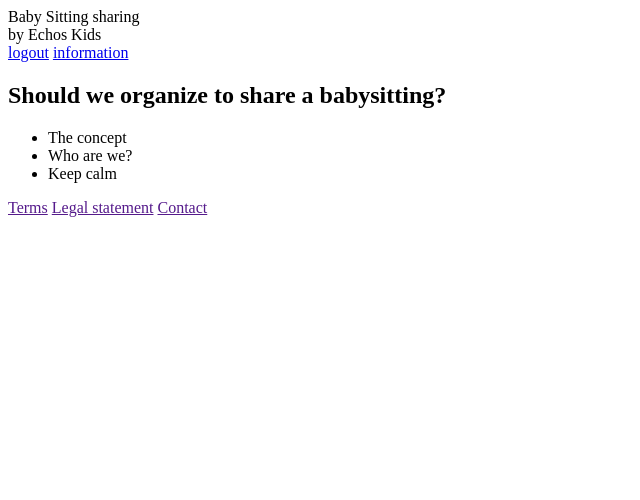
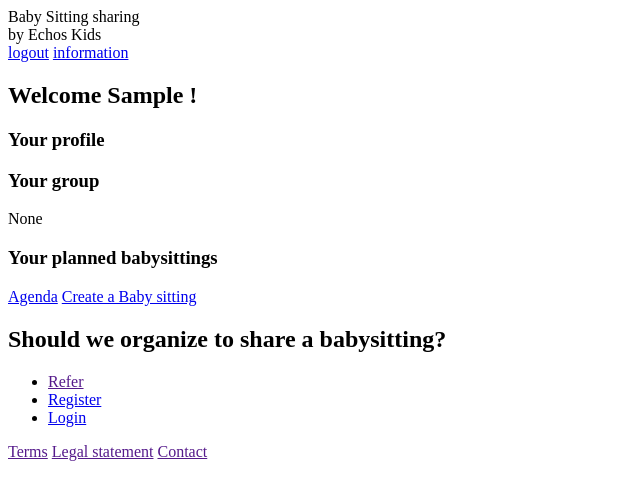
Before and after one commit to Open-Initiative/bbsittingsharing, a Django app: page / in a window 1280 px wide. Shown: the top 500 px of the page, without its empty margins (0-640 px from the left). Run offline with Django 3.2, Linux system fonts and the light colour scheme; the visitor is signed in with stand-in values (Sample User, id 1); data that the repository does not hold is empty; parts of the project's set-up code (start-up, migrations or seed data) failed here and were passed over; some libraries are stand-ins or nearby versions.

Commit message:
feature: custom user model

```diff
--- a/bbsittingsharing/models.py
+++ b/bbsittingsharing/models.py
@@ -1,16 +1,20 @@
 from django.db import models
-from django.contrib.auth.models import User
+from django.contrib.auth.models import AbstractUser, Group
 from django.core.urlresolvers import reverse
+from bbsittingsharing import settings
 
 class BBSitting(models.Model):
    date = models.DateField()
    start = models.TimeField()
    bbsitter_found = models.BooleanField()
    children_capacity = models.IntegerField()
-   author = models.ForeignKey(User)
+   author = models.ForeignKey(settings.AUTH_USER_MODEL)
 
    def get_absolute_url(self):
        return reverse('detail', args=[str(self.id)])
 
    def __unicode__(self):
       return "At %s's on %s"%(self.author, self.date)
+
+class Parent(AbstractUser):
+    phone = models.CharField(max_length=20, blank=True, null=True)
--- a/bbsittingsharing/settings.py
+++ b/bbsittingsharing/settings.py
@@ -48,6 +48,7 @@
 
 ACCOUNT_ACTIVATION_DAYS = 7
 LOGIN_REDIRECT_URL = '/'
+AUTH_USER_MODEL = 'bbsittingsharing.Parent'
 
 # Static files (CSS, JavaScript, Images)
 # https://docs.djangoproject.com/en/1.6/howto/static-files/
--- a/bbsittingsharing/templates/index.html
+++ b/bbsittingsharing/templates/index.html
@@ -1,15 +1,23 @@
 {% extends 'base.html' %}
 {% load i18n %}
 {% block content %}
+{% if user.is_authenticated %}
+<h2>{% trans "Welcome" %} {{user.first_name}} !</h2>
+
+<div>
+    <h3>{% trans "Your profile" %}</h3>
+</div>
+<div>
+    <h3>{% trans "Your group" %}</h3>
+    {{user.groups.first}}
+</div>
+<div>
+    <h3>{% trans "Your planned babysittings" %}</h3>
+    <a href="{% url 'agenda' %}">{% trans "Agenda" %}</a>
+    <a href="{% url 'new' %}">{% trans "Create a Baby sitting" %}</a>
+</div>
 <h2>{% trans "Should we organize to share a babysitting?" %}</h2>
 
-{% if user.is_authenticated %}
-<ul>
-    <li>{% trans "The concept" %}</li>
-    <li>{% trans "Who are we?" %}</li>
-    <li>{% trans "Keep calm" %}</li>
-</ul>
-{% else %}
 <ul>
     <li><a href="">{% trans "Refer" %}</a></li>
     <li><a href="{% url 'registration_register' %}">{% trans "Register" %}</a></li>
--- a/bbsittingsharing/urls.py
+++ b/bbsittingsharing/urls.py
@@ -7,10 +7,11 @@
 admin.autodiscover()
 
 urlpatterns = patterns('',
-    url(r'^$', TemplateView.as_view(template_name="index.html")),
+    url(r'^$', TemplateView.as_view(template_name="index.html"), name="index"),
+    url(r'^info$', TemplateView.as_view(template_name="info.html"), name="info"),
     url(r'^accounts/', include('registration.backends.default.urls')),
-    url(r'^agenda$', ListView.as_view(model=BBSitting)),
+    url(r'^agenda$', ListView.as_view(model=BBSitting), name="agenda"),
     url(r'^get/(?P<pk>\d+)$', DetailView.as_view(model=BBSitting), name="detail"),
-    url(r'^new$', CreateView.as_view(model=BBSitting)),
+    url(r'^new$', CreateView.as_view(model=BBSitting), name="new"),
     url(r'^admin/', include(admin.site.urls)),
 )
```
